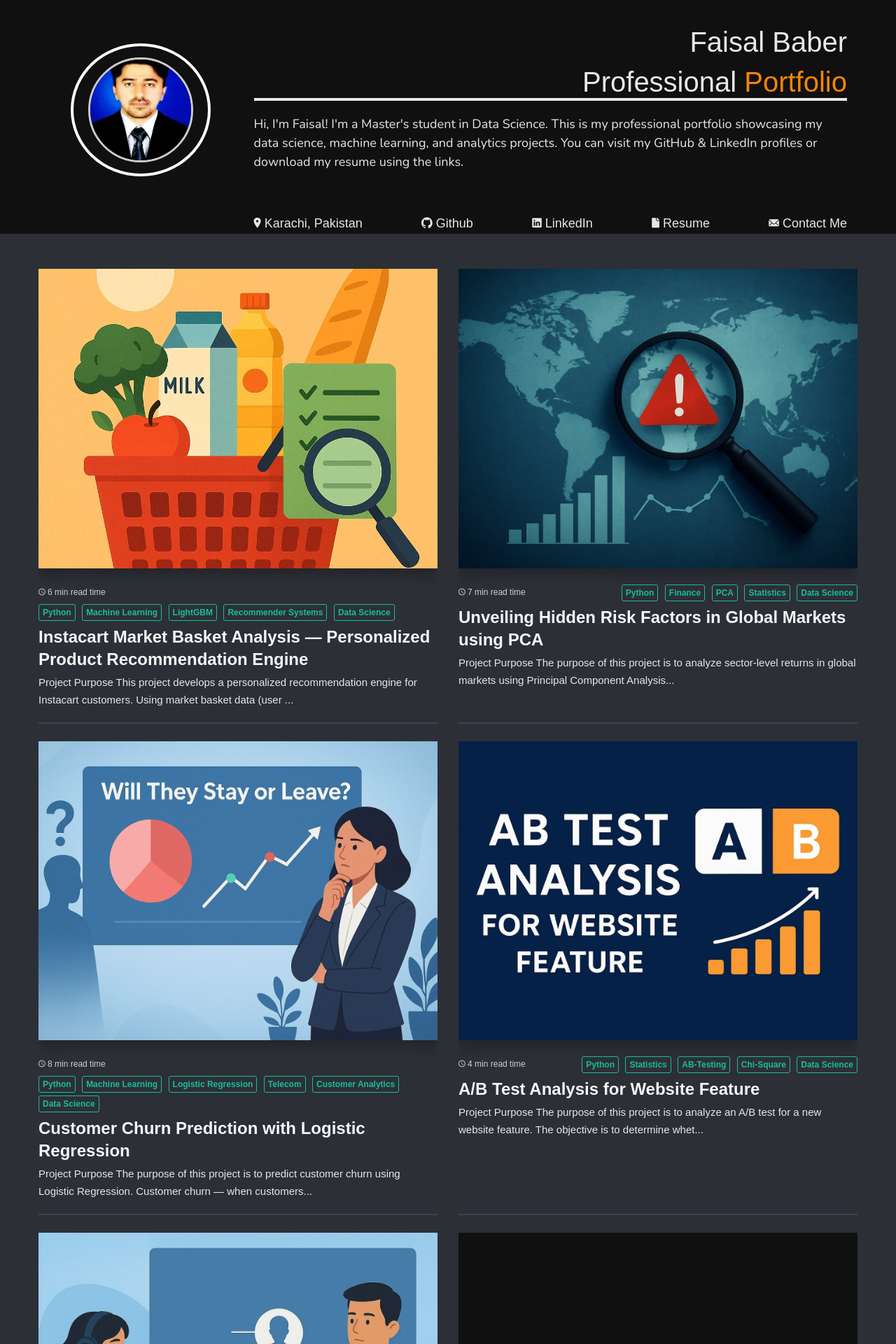
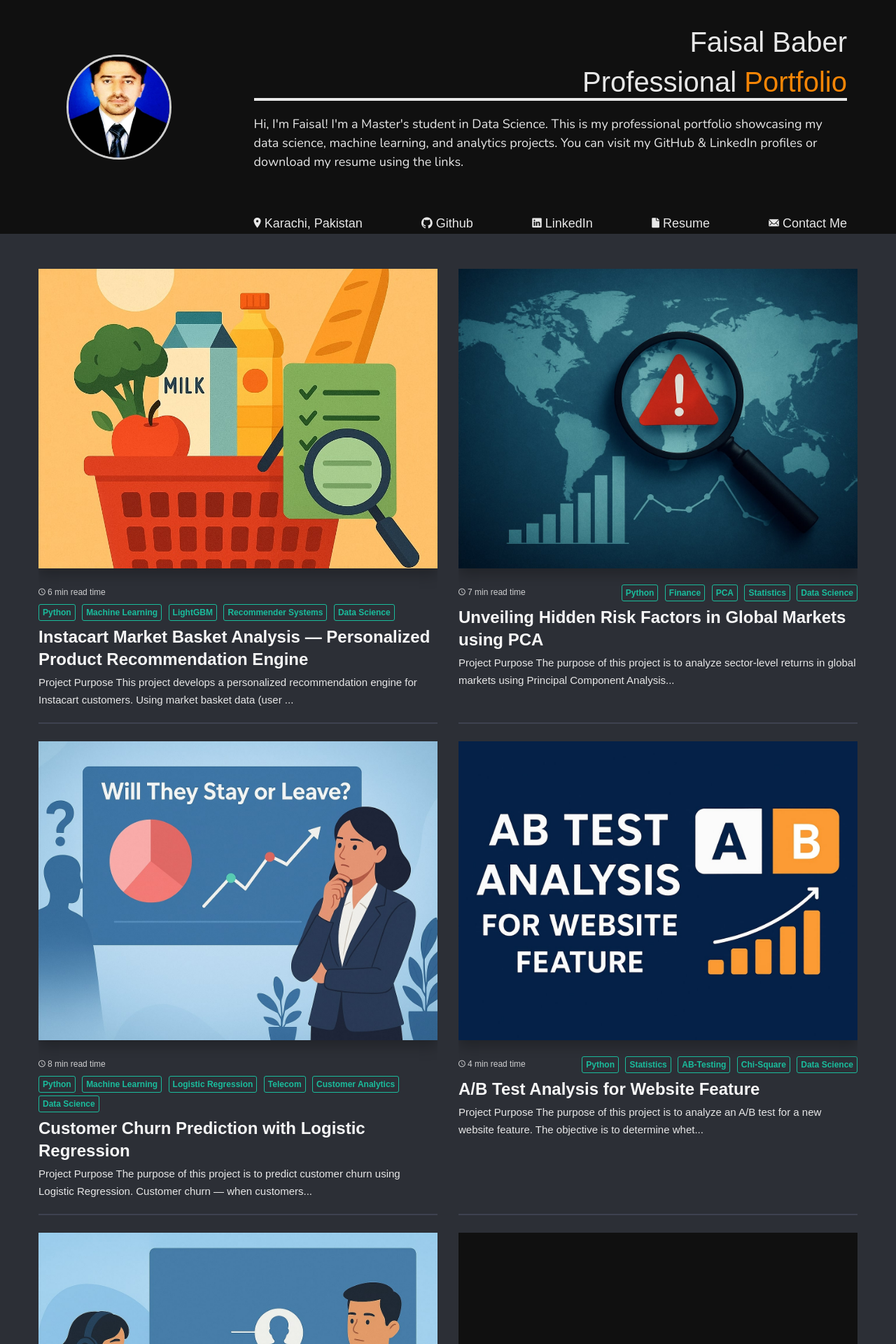
Before and after one commit to BaberFaisal/Faisal_Baber.github.io, a Jekyll site: the page built from index.html, in a window 1280 px wide. Shown: the top 1920 px of the page at 70% size. Built offline with Jekyll 4.4.1, drawn with Linux system fonts in a browser that asks for light colours; nearby versions of some CDN libraries; some web fonts are replaced; the list of posts is cut into pages by our own code.

Commit message:
main.scss

```diff
--- a/assets/css/main.scss
+++ b/assets/css/main.scss
@@ -156,3 +156,10 @@ code.language-plaintext.highlighter-rouge {
 body {
   font-family: 'FuturaBT', Arial, sans-serif;
 }
+/* Remove extra circle from wrapper link */
+.header-avatar {
+  border: none !important;
+  outline: none !important;
+  box-shadow: none !important;
+  display: inline-block; /* keeps layout neat */
+}
```
